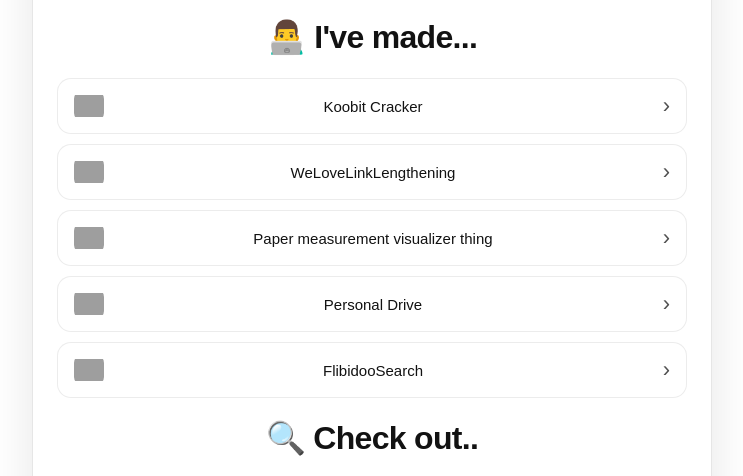
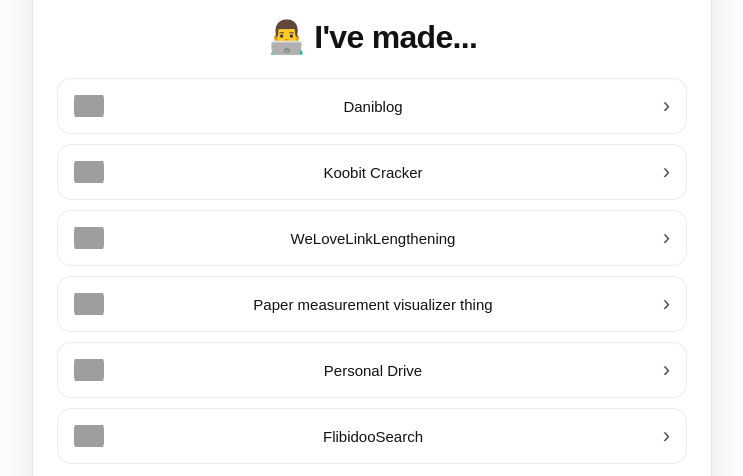
Before and after one commit to danieltorres-mhcs/portfolio, a plain HTML site: page index.html in a window 1280 px wide. Shown: the part 1081-1557 px from the top of the page, without its empty margins (268-1011 px from the left). Drawn offline with Linux system fonts and the light colour scheme; grey boxes are pictures that could not be loaded; a web font is replaced by a local one.

Commit message:
Update index.html

```diff
--- a/index.html
+++ b/index.html
@@ -668,6 +668,11 @@ const CONTENT = [
     type:"links",
     items:[
         {
+            text:"Daniblog",
+            url:"https://daniblog.devs.surf/",
+            icon:"https://github.com/danieltorres-mhcs/assets/blob/main/Untitled27_20260914211220.png?raw=true"
+        },
+        {
             text:"Koobit Cracker",
             url:"https://danieltorres-mhcs.github.io/koobitcracker/",
             icon:"https://3.bp.blogspot.com/-n4NhLXSqI1Y/UJTvnxLxWHI/AAAAAAAAARY/CQgGS3mYE2o/s1600/Black_Diamond_with_Question_Mark.png"
```
